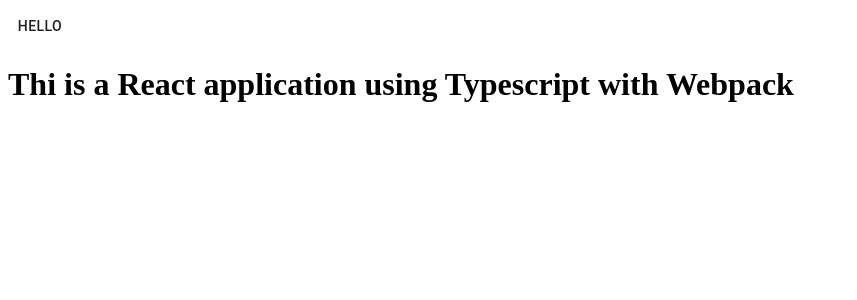
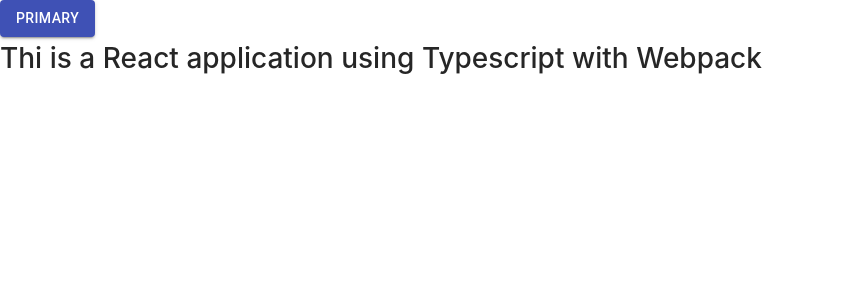
Before and after one commit to Link-lin/CodeS, a React app: page / in a window 1280 px wide. Shown: the top 300 px of the page, without its empty margins (0-857 px from the left). Built offline with nearby package versions, Linux system fonts and the light colour scheme.

Commit message:
minimizing material ui import

```diff
--- a/package.json
+++ b/package.json
@@ -28,6 +28,7 @@
     "@types/react": "^16.9.23",
     "@types/react-dom": "^16.9.5",
     "babel-loader": "^8.0.6",
+    "babel-plugin-import": "^1.13.0",
     "css": "^2.2.4",
     "css-loader": "^3.5.0",
     "fibers": "^4.0.2",
--- a/src/components/Hello.tsx
+++ b/src/components/Hello.tsx
@@ -1,5 +1,5 @@
 import * as React from "react";
-import Button from '@material-ui/core/Button';
+import {Button} from "@material-ui/core"
 
 
 interface IProps {
@@ -11,13 +11,14 @@
 class Hello extends React.Component<IProps, {}> {
     render() {
         return (
-            <div>
-                <Button> hello</Button>
+            <>
+                <Button variant="contained" color="primary">
+                    Primary</Button>
                 <h1>
                     Thi is a {this.props.framework} application using {this.props.compiler}{" "}
                     with {this.props.bundler}
                 </h1>
-            </div>
+            </>
         );
     }
 }
```
Also changed, not shown: .babelrc (deleted), .babelrc.js (added), 1 other file (tests, documents, lock files or other folders).
